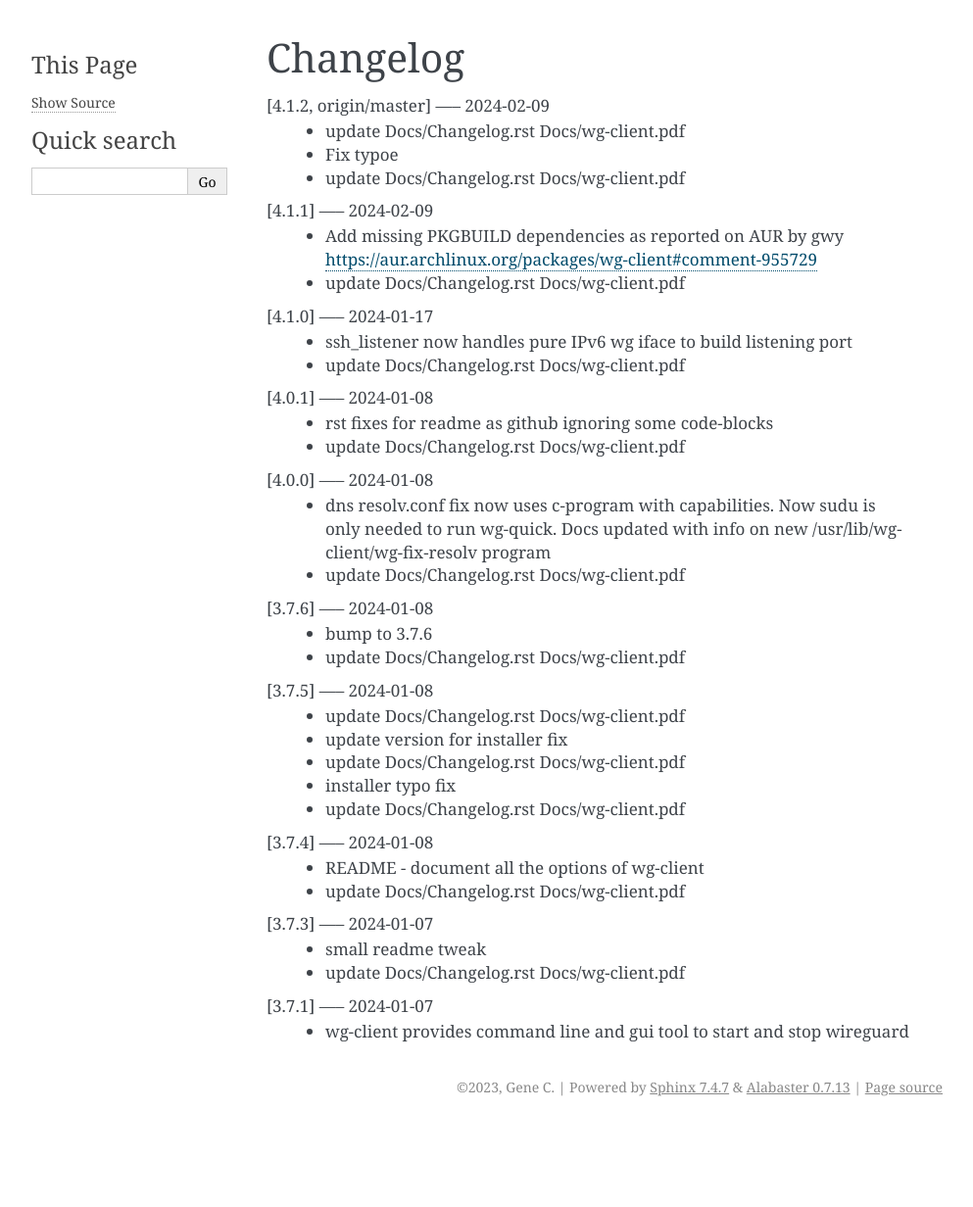
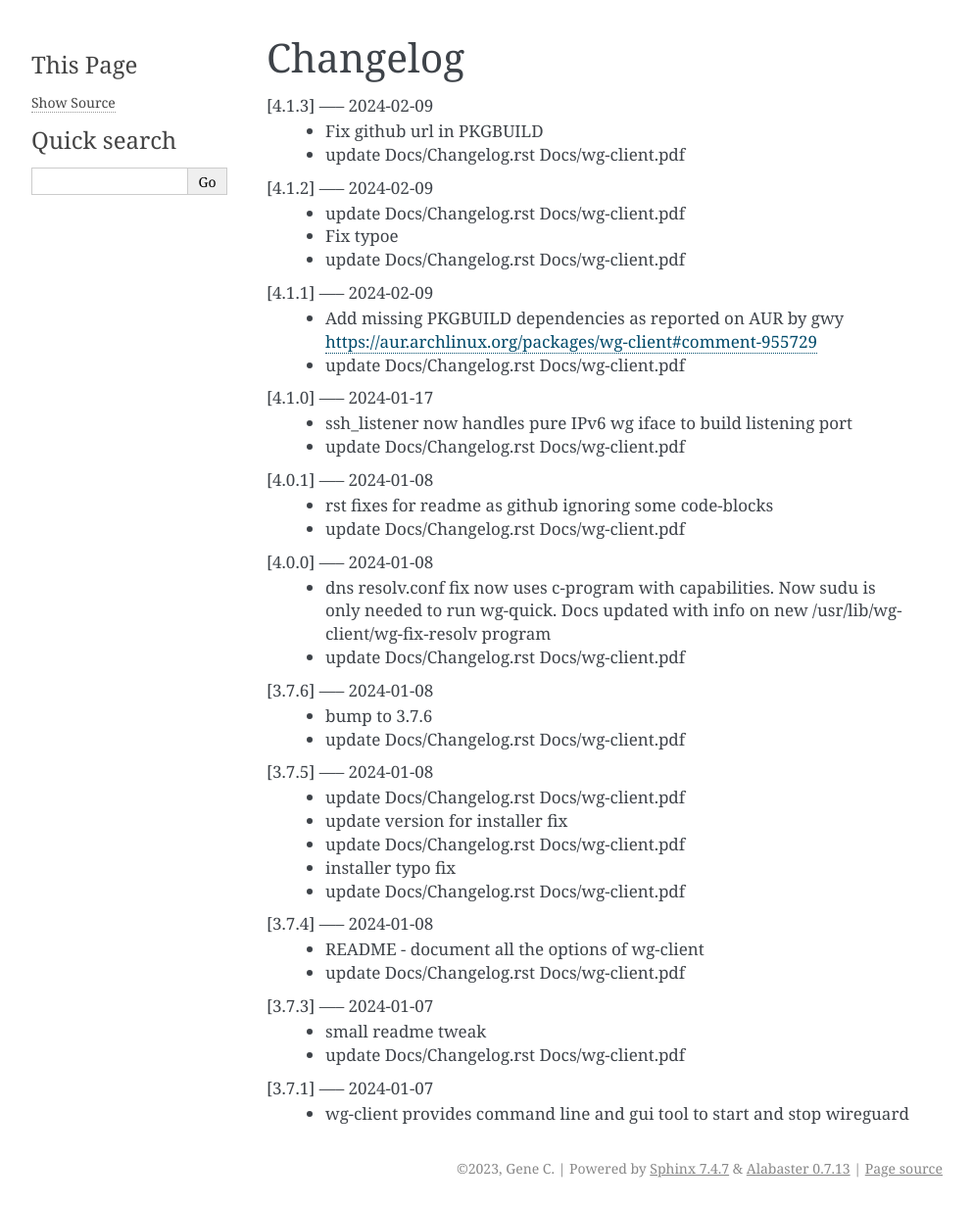
Before and after one commit to gene-git/wg-client, a Sphinx documentation site: the page built from Docs/Changelog.rst, in a window 1280 px wide. Shown: the whole page at 98% size, without its empty margins (148-1141 px from the left). Built offline with Sphinx 7.4.7, drawn with Linux system fonts in a browser that asks for light colours; before the commit the page ends 1149 px from its top, so only the background shows below that.

Commit message:
update Docs/Changelog.rst Docs/wg-client.pdf

```diff
--- a/Docs/Changelog.rst
+++ b/Docs/Changelog.rst
@@ -1,7 +1,11 @@
 Changelog
 =========
 
-[4.1.2, origin/master] ----- 2024-02-09
+[4.1.3] ----- 2024-02-09
+ * Fix github url in PKGBUILD
+ * update Docs/Changelog.rst Docs/wg-client.pdf
+
+[4.1.2] ----- 2024-02-09
  * update Docs/Changelog.rst Docs/wg-client.pdf
  * Fix typoe
  * update Docs/Changelog.rst Docs/wg-client.pdf
```
Also changed, not shown: 1 other file.
